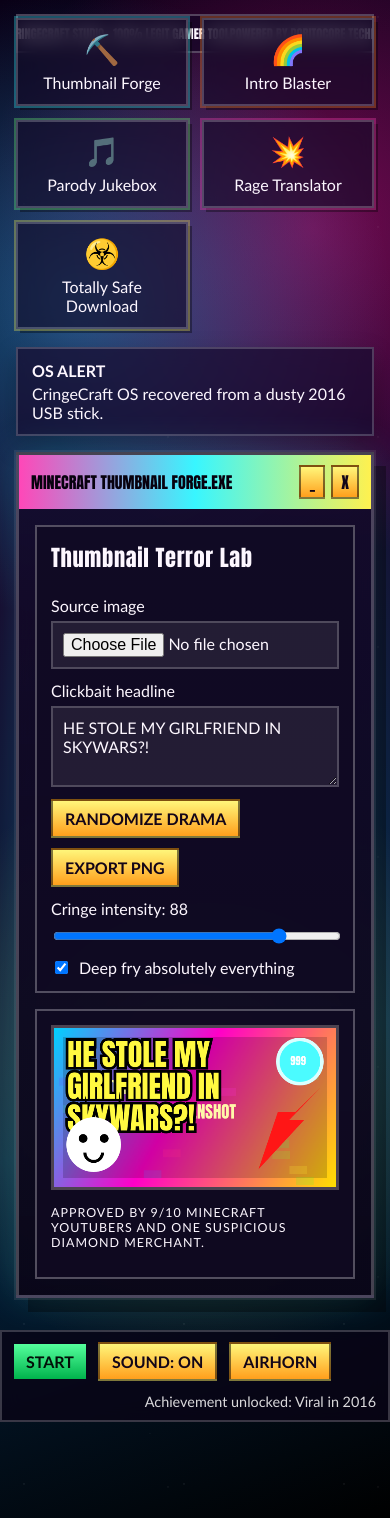
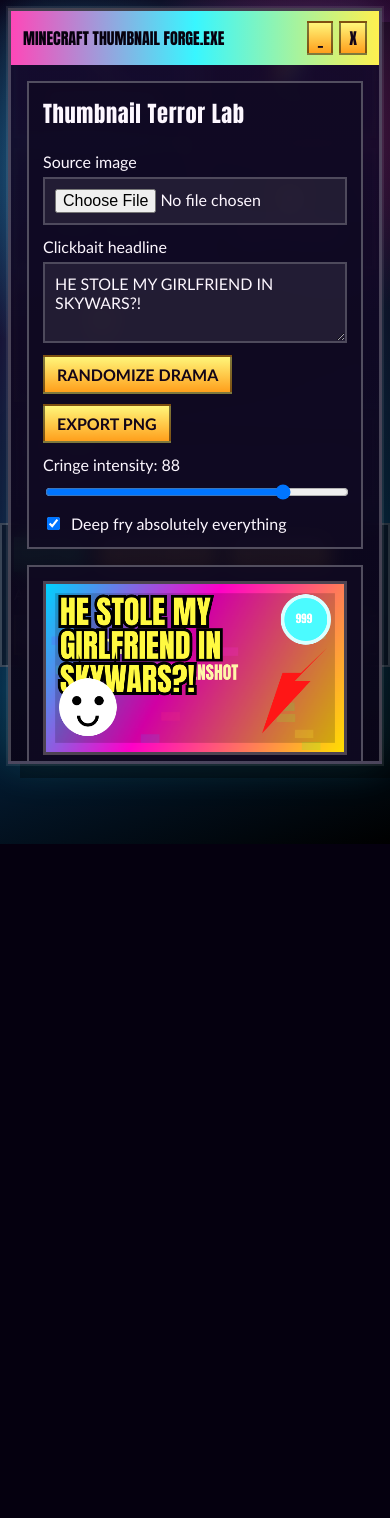
Before and after one commit to rodoshi16/stupid_hackathon, a React (Create React App) app: page / in a window 390 px wide. After the commit the page ends 844 px from the top, so only its background shows below. Built offline with nearby package versions, Linux system fonts and the light colour scheme.

Commit message:
Implement desktop-style window management for mini apps

```diff
--- a/src/App.css
+++ b/src/App.css
@@ -161,6 +161,11 @@
   box-shadow: 8px 8px 0 rgba(0, 0, 0, 0.4);
 }
 
+.desktop-icon-open {
+  background: rgba(31, 16, 65, 0.8);
+  box-shadow: 0 0 0 2px rgba(255, 241, 79, 0.4), 8px 8px 0 rgba(0, 0, 0, 0.35);
+}
+
 .desktop-icon-emoji {
   font-size: 1.8rem;
 }
@@ -194,6 +199,13 @@
   inset: 0;
 }
 
+.window-layer-compact {
+  position: fixed;
+  inset: 0;
+  z-index: 30;
+  pointer-events: none;
+}
+
 .window-frame {
   position: absolute;
   width: min(720px, calc(100vw - 36px));
@@ -204,6 +216,16 @@
 
 .window-frame.focused {
   box-shadow: 0 0 0 2px rgba(255, 255, 255, 0.08), 12px 14px 0 rgba(0, 0, 0, 0.34), 0 0 40px rgba(56, 246, 255, 0.18);
+}
+
+.compact-window-frame {
+  position: absolute;
+  inset: 10px 10px 86px;
+  width: auto;
+  max-width: none;
+  overflow: auto;
+  pointer-events: auto;
+  box-shadow: 0 0 0 2px rgba(255, 255, 255, 0.08), 0 18px 48px rgba(0, 0, 0, 0.5), 0 0 40px rgba(56, 246, 255, 0.18);
 }
 
 .window-titlebar {
@@ -543,6 +565,33 @@
   background: rgba(9, 4, 23, 0.78);
 }
 
+.taskbar-apps {
+  display: flex;
+  align-items: center;
+  gap: 8px;
+  min-width: 0;
+  flex: 1;
+  overflow-x: auto;
+}
+
+.taskbar-app {
+  display: inline-flex;
+  align-items: center;
+  gap: 8px;
+  white-space: nowrap;
+  border: 2px solid rgba(255, 255, 255, 0.18);
+  background: rgba(255, 255, 255, 0.08);
+  color: var(--text);
+  padding: 8px 10px;
+  font-weight: 700;
+  cursor: pointer;
+}
+
+.taskbar-app-active {
+  background: linear-gradient(180deg, rgba(56, 246, 255, 0.24), rgba(255, 71, 184, 0.18));
+  border-color: rgba(255, 241, 79, 0.45);
+}
+
 .start-pill {
   padding: 8px 12px;
   background: linear-gradient(180deg, #55ff9d, #00b34c);
@@ -570,6 +619,16 @@
     padding-bottom: 96px;
   }
 
+  .desktop-icons {
+    grid-template-columns: repeat(2, minmax(0, 1fr));
+    align-items: stretch;
+  }
+
+  .desktop-icon {
+    min-height: 118px;
+    align-content: center;
+  }
+
   .window-layer {
     position: static;
     display: grid;
@@ -577,15 +636,41 @@
     padding: 16px;
   }
 
-  .window-frame {
+  .window-layer.window-layer-compact {
+    display: block;
+    padding: 0;
+  }
+
+  .window-frame:not(.compact-window-frame) {
     position: static;
     width: auto;
+  }
+
+  .compact-window-frame .window-titlebar {
+    position: sticky;
+    top: 0;
+    z-index: 2;
+    cursor: default;
+  }
+
+  .compact-window-frame .window-body {
+    padding-bottom: 28px;
   }
 
   .taskbar {
     position: sticky;
     bottom: 0;
     margin-top: 16px;
+  }
+
+  .taskbar-apps {
+    order: 3;
+    width: 100%;
+  }
+
+  .taskbar-achievement {
+    margin-left: 0;
+    width: 100%;
   }
 }
 
@@ -599,6 +684,10 @@
 
   .desktop-marquee {
     font-size: 0.78rem;
+  }
+
+  .compact-window-frame {
+    inset: 8px 8px 80px;
   }
 
   .taskbar {
--- a/src/App.js
+++ b/src/App.js
@@ -61,6 +61,14 @@
   'Warning: cringe levels exceeding safe government limits.',
   'Dubstep engine warmed up and ready for deployment.',
 ];
+
+const DEFAULT_WINDOW_POSITIONS = {
+  thumbnail: { x: 76, y: 108 },
+  intro: { x: 280, y: 126 },
+  song: { x: 214, y: 236 },
+  rage: { x: 588, y: 104 },
+  virus: { x: 628, y: 264 },
+};
 
 function randomItem(items) {
   return items[Math.floor(Math.random() * items.length)];
@@ -126,23 +134,33 @@
   });
 }
 
+function buildInitialWindows() {
+  return APP_DEFS.reduce((accumulator, app, index) => {
+    accumulator[app.id] = {
+      open: app.id === 'thumbnail',
+      minimized: false,
+      title: app.label,
+      accent: app.accent,
+      position: DEFAULT_WINDOW_POSITIONS[app.id],
+      order: index,
+    };
+    return accumulator;
+  }, {});
+}
+
 function App() {
   const [booting, setBooting] = useState(true);
   const [bootProgress, setBootProgress] = useState(7);
+  const [isCompact, setIsCompact] = useState(() =>
+    typeof window !== 'undefined' ? window.innerWidth <= 1100 : false
+  );
   const [soundEnabled, setSoundEnabled] = useState(true);
-  const [openApps, setOpenApps] = useState(['thumbnail']);
-  const [focusedApp, setFocusedApp] = useState('thumbnail');
+  const [windows, setWindows] = useState(buildInitialWindows);
+  const [focusOrder, setFocusOrder] = useState(['thumbnail']);
   const [notifications, setNotifications] = useState([
     { id: 1, text: 'CringeCraft OS recovered from a dusty 2016 USB stick.' },
   ]);
   const [achievement, setAchievement] = useState('Viral in 2016');
-  const [windowPositions, setWindowPositions] = useState({
-    thumbnail: { x: 64, y: 92 },
-    intro: { x: 240, y: 126 },
-    song: { x: 190, y: 210 },
-    rage: { x: 500, y: 88 },
-    virus: { x: 540, y: 238 },
-  });
   const dragRef = useRef(null);
 
   useEffect(() => {
@@ -180,6 +198,16 @@
   }, [booting]);
 
   useEffect(() => {
+    const syncCompact = () => {
+      setIsCompact(window.innerWidth <= 1100);
+    };
+
+    syncCompact();
+    window.addEventListener('resize', syncCompact);
+    return () => window.removeEventListener('resize', syncCompact);
+  }, []);
+
+  useEffect(() => {
     if (!dragRef.current) {
       return undefined;
     }
@@ -189,11 +217,14 @@
         return;
       }
       const { id, offsetX, offsetY } = dragRef.current;
-      setWindowPositions((current) => ({
+      setWindows((current) => ({
         ...current,
         [id]: {
-          x: clamp(event.clientX - offsetX, 12, window.innerWidth - 380),
-          y: clamp(event.clientY - offsetY, 28, window.innerHeight - 280),
+          ...current[id],
+          position: {
+            x: clamp(event.clientX - offsetX, 12, window.innerWidth - 380),
+            y: clamp(event.clientY - offsetY, 28, window.innerHeight - 280),
+          },
         },
       }));
     };
@@ -214,20 +245,50 @@
     () =>
       APP_DEFS.map((app) => ({
         ...app,
-        open: openApps.includes(app.id),
+        open: windows[app.id]?.open,
+        minimized: windows[app.id]?.minimized,
       })),
-    [openApps]
+    [windows]
   );
 
+  const focusWindow = (id) => {
+    setFocusOrder((current) => [...current.filter((item) => item !== id), id]);
+  };
+
   const openWindow = (id) => {
-    setOpenApps((current) => (current.includes(id) ? current : [...current, id]));
-    setFocusedApp(id);
+    setWindows((current) => ({
+      ...current,
+      [id]: {
+        ...current[id],
+        open: true,
+        minimized: false,
+      },
+    }));
+    focusWindow(id);
     playToneSequence(soundEnabled, [660, 880], 0.08);
   };
 
+  const minimizeWindow = (id) => {
+    setWindows((current) => ({
+      ...current,
+      [id]: {
+        ...current[id],
+        minimized: true,
+      },
+    }));
+    setFocusOrder((current) => current.filter((item) => item !== id));
+  };
+
   const closeWindow = (id) => {
-    setOpenApps((current) => current.filter((item) => item !== id));
-    setFocusedApp((current) => (current === id ? 'thumbnail' : current));
+    setWindows((current) => ({
+      ...current,
+      [id]: {
+        ...current[id],
+        open: false,
+        minimized: false,
+      },
+    }));
+    setFocusOrder((current) => current.filter((item) => item !== id));
   };
 
   const startDrag = (event, id) => {
@@ -237,8 +298,21 @@
       offsetX: event.clientX - rect.left,
       offsetY: event.clientY - rect.top,
     };
-    setFocusedApp(id);
+    focusWindow(id);
   };
+
+  const activeWindowId =
+    [...focusOrder]
+      .reverse()
+      .find((id) => windows[id]?.open && !windows[id]?.minimized) ||
+    APP_DEFS.find((app) => windows[app.id]?.open && !windows[app.id]?.minimized)?.id ||
+    '';
+
+  const renderedWindowIds = isCompact
+    ? activeWindowId
+      ? [activeWindowId]
+      : []
+    : focusOrder.filter((id) => windows[id]?.open && !windows[id]?.minimized);
 
   if (booting) {
     return (
@@ -261,7 +335,7 @@
   }
 
   return (
-    <main className="cringe-os">
+    <main className={`cringe-os ${isCompact ? 'compact-mode' : ''}`}>
       <div className="wallpaper-noise" />
       <header className="desktop-marquee">
         <span>CRINGECRAFT STUDIO</span>
@@ -273,7 +347,7 @@
         {desktopApps.map((app) => (
           <button
             key={app.id}
-            className={`desktop-icon accent-${app.accent}`}
+            className={`desktop-icon accent-${app.accent} ${app.open && !app.minimized ? 'desktop-icon-open' : ''}`}
             onClick={() => openWindow(app.id)}
             type="button"
           >
@@ -294,72 +368,87 @@
         ))}
       </div>
 
-      <section className="window-layer">
-        {openApps.includes('thumbnail') && (
+      <section className={`window-layer ${isCompact ? 'window-layer-compact' : ''}`}>
+        {renderedWindowIds.includes('thumbnail') && (
           <Window
             id="thumbnail"
             title="Minecraft Thumbnail Forge.exe"
-            position={windowPositions.thumbnail}
-            focused={focusedApp === 'thumbnail'}
-            onFocus={setFocusedApp}
+            position={windows.thumbnail.position}
+            focused={activeWindowId === 'thumbnail'}
+            isCompact={isCompact}
+            onFocus={focusWindow}
+            onMinimize={minimizeWindow}
             onClose={closeWindow}
             onDragStart={startDrag}
+            zIndex={30 + renderedWindowIds.indexOf('thumbnail')}
           >
             <ThumbnailGenerator soundEnabled={soundEnabled} />
           </Window>
         )}
 
-        {openApps.includes('intro') && (
+        {renderedWindowIds.includes('intro') && (
           <Window
             id="intro"
             title="2016 Intro Blaster Pro"
-            position={windowPositions.intro}
-            focused={focusedApp === 'intro'}
-            onFocus={setFocusedApp}
+            position={windows.intro.position}
+            focused={activeWindowId === 'intro'}
+            isCompact={isCompact}
+            onFocus={focusWindow}
+            onMinimize={minimizeWindow}
             onClose={closeWindow}
             onDragStart={startDrag}
+            zIndex={30 + renderedWindowIds.indexOf('intro')}
           >
             <IntroMaker soundEnabled={soundEnabled} />
           </Window>
         )}
 
-        {openApps.includes('song') && (
+        {renderedWindowIds.includes('song') && (
           <Window
             id="song"
             title="Minecraft Parody Jukebox"
-            position={windowPositions.song}
-            focused={focusedApp === 'song'}
-            onFocus={setFocusedApp}
+            position={windows.song.position}
+            focused={activeWindowId === 'song'}
+            isCompact={isCompact}
+            onFocus={focusWindow}
+            onMinimize={minimizeWindow}
             onClose={closeWindow}
             onDragStart={startDrag}
+            zIndex={30 + renderedWindowIds.indexOf('song')}
           >
             <SongGenerator soundEnabled={soundEnabled} />
           </Window>
         )}
 
-        {openApps.includes('rage') && (
+        {renderedWindowIds.includes('rage') && (
           <Window
             id="rage"
             title="Gamer Rage Translator"
-            position={windowPositions.rage}
-            focused={focusedApp === 'rage'}
-            onFocus={setFocusedApp}
+            position={windows.rage.position}
+            focused={activeWindowId === 'rage'}
+            isCompact={isCompact}
+            onFocus={focusWindow}
+            onMinimize={minimizeWindow}
             onClose={closeWindow}
             onDragStart={startDrag}
+            zIndex={30 + renderedWindowIds.indexOf('rage')}
           >
             <RageTranslator />
           </Window>
         )}
 
-        {openApps.includes('virus') && (
+        {renderedWindowIds.includes('virus') && (
           <Window
             id="virus"
             title="TotallySafeDownload.biz"
-            position={windowPositions.virus}
-            focused={focusedApp === 'virus'}
-            onFocus={setFocusedApp}
+            position={windows.virus.position}
+            focused={activeWindowId === 'virus'}
+            isCompact={isCompact}
+            onFocus={focusWindow}
+            onMinimize={minimizeWindow}
             onClose={closeWindow}
             onDragStart={startDrag}
+            zIndex={30 + renderedWindowIds.indexOf('virus')}
           >
             <VirusSimulator soundEnabled={soundEnabled} />
           </Window>
@@ -382,26 +471,72 @@
         >
           AIRHORN
         </button>
+        <div className="taskbar-apps">
+          {desktopApps.map((app) => (
+            <button
+              key={app.id}
+              className={`taskbar-app ${app.open && !app.minimized ? 'taskbar-app-active' : ''}`}
+              type="button"
+              onClick={() => {
+                if (!app.open || app.minimized || activeWindowId !== app.id) {
+                  openWindow(app.id);
+                  return;
+                }
+                minimizeWindow(app.id);
+              }}
+            >
+              <span aria-hidden="true">{app.icon}</span>
+              <span>{app.label}</span>
+            </button>
+          ))}
+        </div>
         <div className="taskbar-achievement">Achievement unlocked: {achievement}</div>
       </footer>
     </main>
   );
 }
 
-function Window({ id, title, position, focused, onFocus, onClose, onDragStart, children }) {
+function Window({
+  id,
+  title,
+  position,
+  focused,
+  isCompact,
+  onFocus,
+  onMinimize,
+  onClose,
+  onDragStart,
+  zIndex,
+  children,
+}) {
   return (
     <article
-      className={`window-frame ${focused ? 'focused' : ''}`}
-      style={{ left: position.x, top: position.y, zIndex: focused ? 20 : 10 }}
+      className={`window-frame ${focused ? 'focused' : ''} ${isCompact ? 'compact-window-frame' : ''}`}
+      style={isCompact ? { zIndex } : { left: position.x, top: position.y, zIndex }}
       onPointerDown={() => onFocus(id)}
     >
-      <div className="window-titlebar" onPointerDown={(event) => onDragStart(event, id)}>
+      <div
+        className="window-titlebar"
+        onPointerDown={isCompact ? undefined : (event) => onDragStart(event, id)}
+      >
         <span>{title}</span>
         <div className="window-actions">
-          <button type="button" onClick={() => onFocus(id)}>
+          <button
+            type="button"
+            onClick={(event) => {
+              event.stopPropagation();
+              onMinimize(id);
+            }}
+          >
             _
           </button>
-          <button type="button" onClick={() => onClose(id)}>
+          <button
+            type="button"
+            onClick={(event) => {
+              event.stopPropagation();
+              onClose(id);
+            }}
+          >
             X
           </button>
         </div>
```
